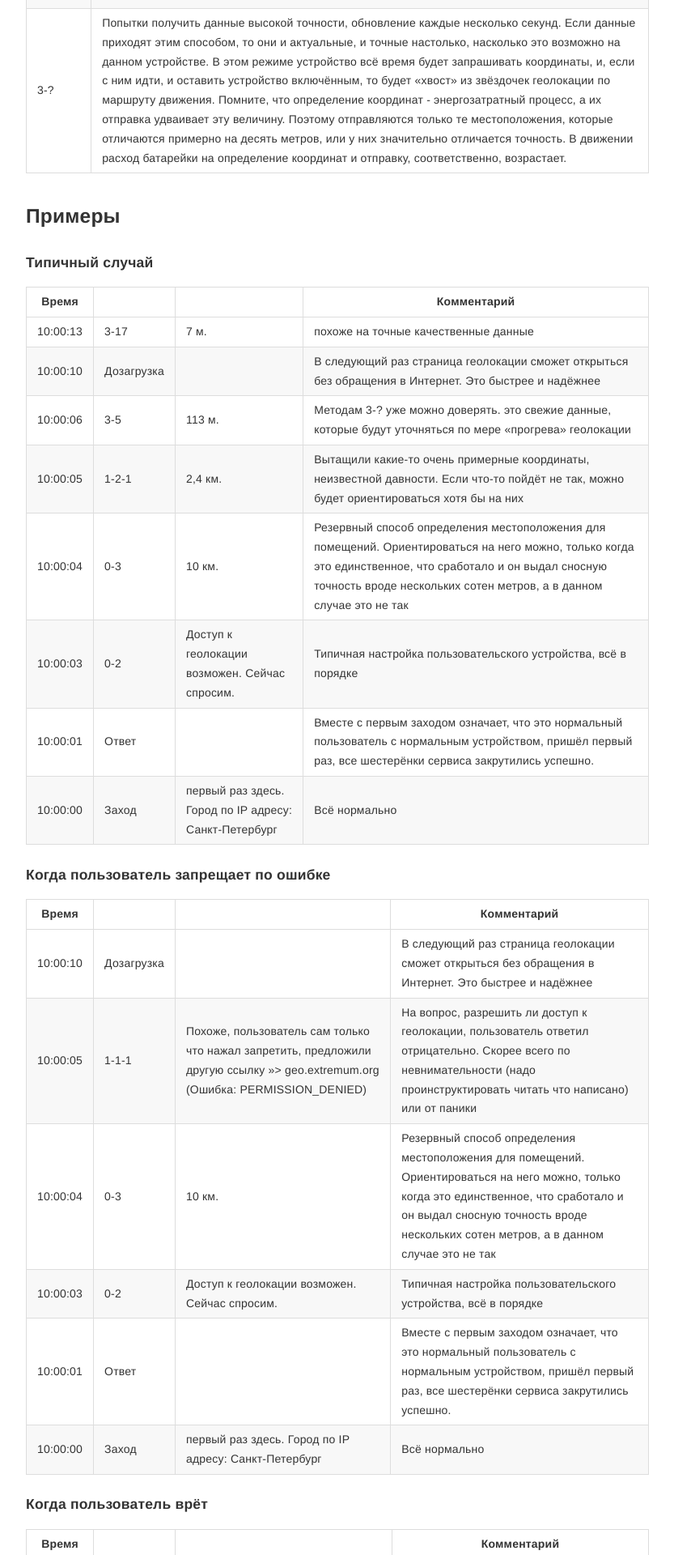
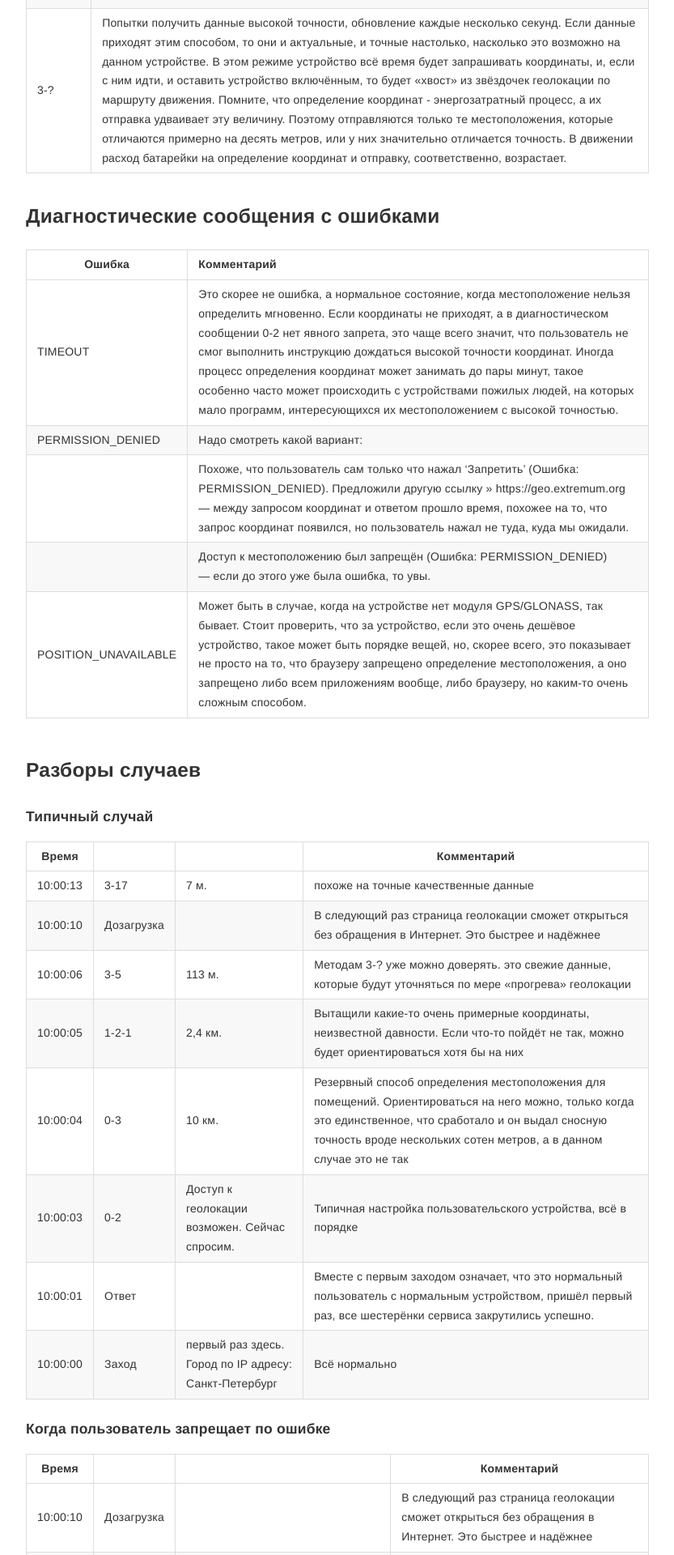
Before and after one commit to extremum-search-and-rescue/help.gis, a Jekyll site: the page built from _posts/2023-08-26-gps-monitoring.md, in a window 1280 px wide. Shown: the part 3080-5000 px from the top of the page at 81% size, without its empty margins (223-1056 px from the left). Built offline with Jekyll 4.4.1, drawn with Linux system fonts in a browser that asks for light colours.

Commit message:
change order between errors and case studies

```diff
--- a/_posts/2023-08-26-gps-monitoring.md
+++ b/_posts/2023-08-26-gps-monitoring.md
@@ -59,7 +59,21 @@ layout: post
 |2-2-?|Попытка получить свежие данные высокой точности.|
 |3-?|Попытки получить данные высокой точности, обновление каждые несколько секунд. Если данные приходят этим способом, то они и актуальные, и точные настолько, насколько это возможно на данном устройстве. В этом режиме устройство всё время будет запрашивать координаты, и, если с ним идти, и оставить устройство включённым, то будет «хвост» из звёздочек геолокации по маршруту движения. Помните, что определение координат - энергозатратный процесс, а их отправка удваивает эту величину. Поэтому отправляются только те местоположения, которые отличаются примерно на десять метров, или у них значительно отличается точность. В движении расход батарейки на определение координат и отправку, соответственно, возрастает.|
 
-## Примеры
+## Диагностические сообщения с ошибками
+
+<div class="table-wrapper" markdown="block">
+
+|Ошибка|Комментарий|
+|-|:-|
+|TIMEOUT|Это скорее не ошибка, а нормальное состояние, когда местоположение нельзя определить мгновенно. Если координаты не приходят, а в диагностическом сообщении 0-2 нет явного запрета, это чаще всего значит, что пользователь не смог выполнить инструкцию дождаться высокой точности координат. Иногда процесс определения координат может занимать до пары минут, такое особенно часто может происходить с устройствами пожилых людей, на которых мало программ, интересующихся их местоположением с высокой точностью.|
+|PERMISSION_DENIED|Надо смотреть какой вариант:|
+||Похоже, что пользователь сам только что нажал 'Запретить' (Ошибка: PERMISSION_DENIED). Предложили другую ссылку >> https://geo.extremum.org — между запросом координат и ответом прошло время, похожее на то, что запрос координат появился, но пользователь нажал не туда, куда мы ожидали.|
+||Доступ к местоположению был запрещён (Ошибка: PERMISSION_DENIED) — если до этого уже была ошибка, то увы.|
+|POSITION_UNAVAILABLE|Может быть в случае, когда на устройстве нет модуля GPS/GLONASS, так бывает. Стоит проверить, что за устройство, если это очень дешёвое устройство, такое может быть порядке вещей, но, скорее всего, это показывает не просто на то, что браузеру запрещено определение местоположения, а оно запрещено либо всем приложениям вообще, либо браузеру, но каким-то очень сложным способом.|
+
+</div>
+
+## Разборы случаев
 #### Типичный случай
 
 |Время|||Комментарий|
@@ -86,6 +100,7 @@ layout: post
 |10:00:00|Заход|первый раз здесь. Город по IP адресу: Санкт-Петербург|Всё нормально
 
 #### Когда пользователь врёт
+Иногда «пострадавший» делает вид, что находится в лесу, а сам в городской черте у кого-то. С недавних пор стало возможожно догадаться об этом
 
 |Время|||Комментарий|
 |-|-|-|-|
@@ -96,7 +111,7 @@ layout: post
 |10:00:01|Ответ||Вместе с первым заходом означает, что это нормальный пользователь с нормальным устройством, пришёл первый раз, все шестерёнки сервиса закрутились успешно.
 |10:00:00|Заход|первый раз здесь. Город по IP адресу: Санкт-Петербург|Всё нормально
 
-#### Типичный, в плохом смысле
+#### Хотят не по ссылке
 Пользователь явно заходит на страницу мониторинга через страницу определения координат. Возможно браузер настроен на «предзагрузку страниц». Так они открываются быстрее, но только потому что браузер бежит впереди пользователя и загружает то, что думает окажется пользователю полезным. В таких случаях лучше всего добавлять сервис в закладки и переходить из них
 
 |Время|||Комментарий|
@@ -105,20 +120,6 @@ layout: post
 |10:00:03|0-2|Доступ к геолокации запрещён до захода на страницу. Ждать бесполезно | В сочетании с не первым заходом похоже, что наш пользователь здесь был уже много раз и запретил доступ к геолокации ещё прошлый раз
 |10:00:01|Ответ||Все шестерёнки сервиса закрутились успешно.
 |09:00:00|Заход|не первый раз здесь. Город по IP адресу: Витебск| Либо потерявшийся «рецидивист», либо кто-то случайно заходит на сервис через страницу определения координат
-
-## Диагностические сообщения с ошибками
-
-<div class="table-wrapper" markdown="block">
-
-|Ошибка|Комментарий|
-|-|:-|
-|TIMEOUT|Это скорее не ошибка, а нормальное состояние, когда местоположение нельзя определить мгновенно. Если координаты не приходят, а в диагностическом сообщении 0-2 нет явного запрета, это чаще всего значит, что пользователь не смог выполнить инструкцию дождаться высокой точности координат. Иногда процесс определения координат может занимать до пары минут, такое особенно часто может происходить с устройствами пожилых людей, на которых мало программ, интересующихся их местоположением с высокой точностью.|
-|PERMISSION_DENIED|Надо смотреть какой вариант:|
-||Похоже, что пользователь сам только что нажал 'Запретить' (Ошибка: PERMISSION_DENIED). Предложили другую ссылку >> https://geo.extremum.org — между запросом координат и ответом прошло время, похожее на то, что запрос координат появился, но пользователь нажал не туда, куда мы ожидали.|
-||Доступ к местоположению был запрещён (Ошибка: PERMISSION_DENIED) — если до этого уже была ошибка, то увы.|
-|POSITION_UNAVAILABLE|Может быть в случае, когда на устройстве нет модуля GPS/GLONASS, так бывает. Стоит проверить, что за устройство, если это очень дешёвое устройство, такое может быть порядке вещей, но, скорее всего, это показывает не просто на то, что браузеру запрещено определение местоположения, а оно запрещено либо всем приложениям вообще, либо браузеру, но каким-то очень сложным способом.|
-
-</div>
 
 ## Частые вопросы
 
```
